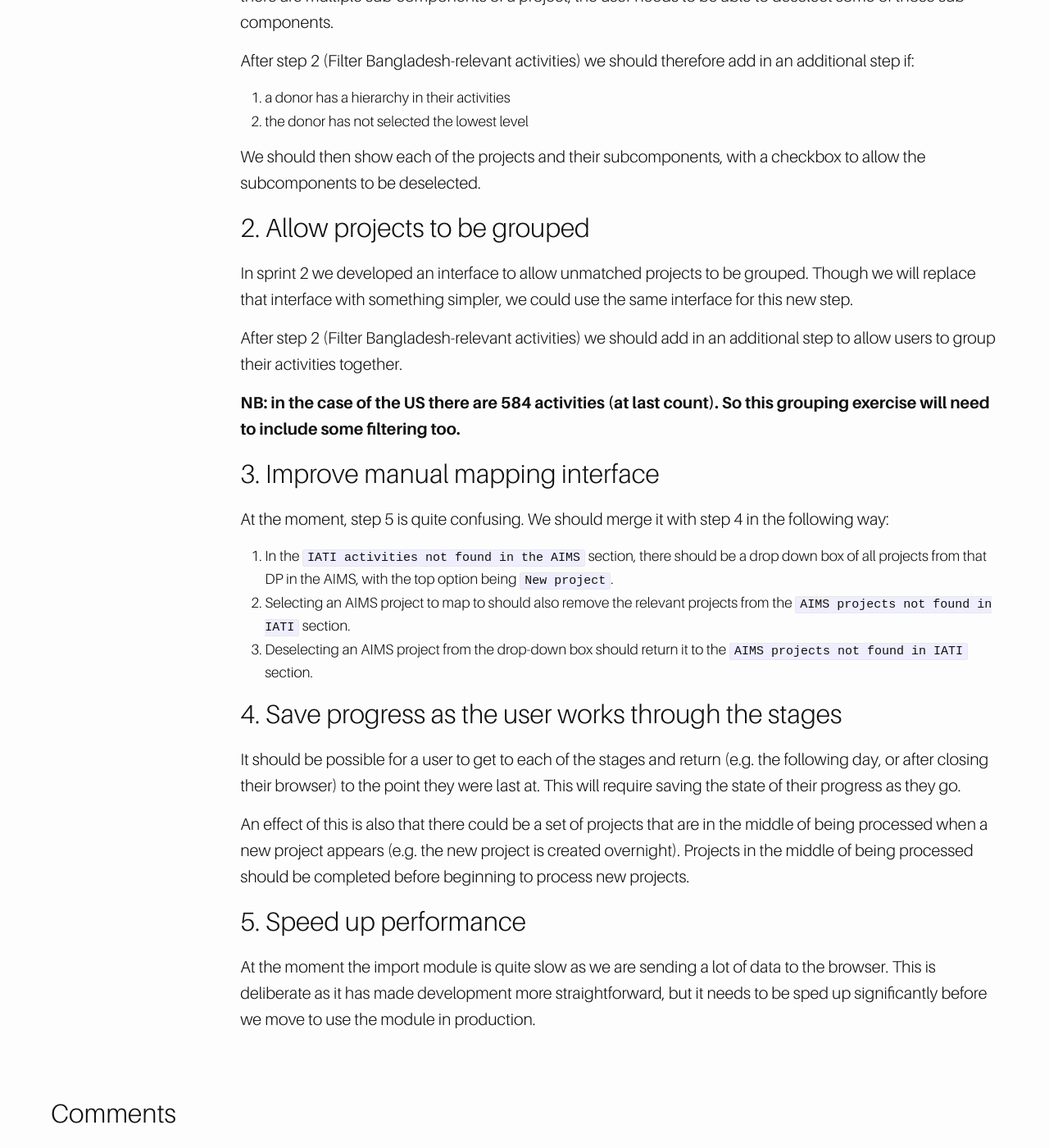
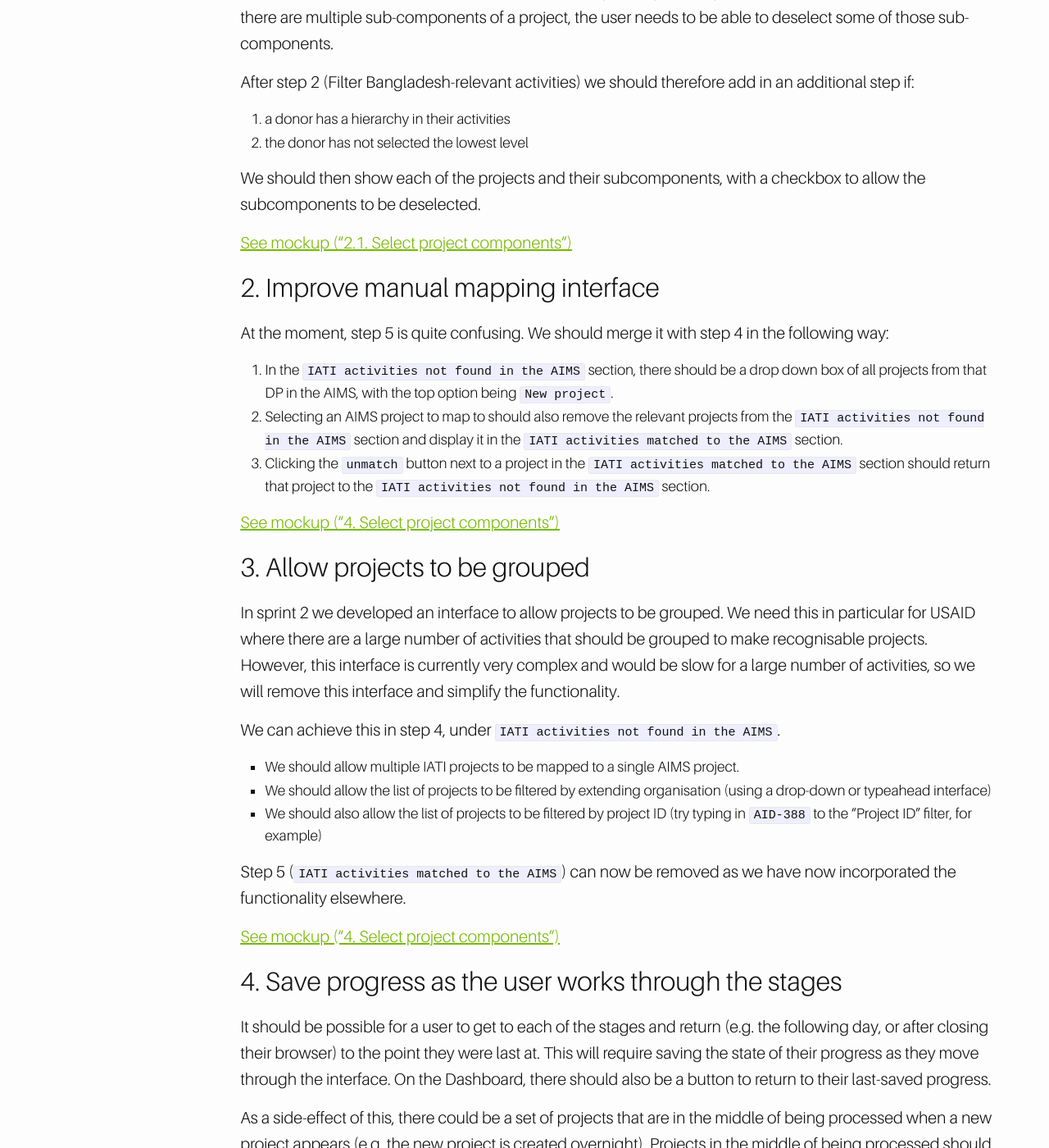
Before and after one commit to BD-IATI/bd-iati.github.io, a Jekyll site: the page built from _development/sprint-7.md, in a window 1280 px wide and 1400 px high, scrolled down 1048 px. Shown: the whole window at 82% size. Built offline with Jekyll 4.4.1, drawn with Linux system fonts in a browser that asks for light colours; comment, search, counter and statistics services are not loaded; some of the changed text lies outside the part shown.

Commit message:
Update sprint 7 documentation

```diff
--- a/_development/sprint-7.md
+++ b/_development/sprint-7.md
@@ -16,8 +16,8 @@ order: 7
 The main goals of sprint 7 are:
 
 1. Allow components of projects to be deselected (required for DFID projects)
-2. Allow activities to be grouped into recognisable projects (required for USAID projects)
-3. Allow projects to be manually mapped to the AIMS where automatic mapping failed
+2. Allow projects to be manually mapped to the AIMS where automatic mapping failed
+3. Allow activities to be grouped into recognisable projects (required for USAID projects)
 4. Save progress as the user works through the stages
 5. Speed up performance
 
@@ -42,28 +42,42 @@ After step 2 (Filter Bangladesh-relevant activities) we should therefore add in
 
 We should then show each of the projects and their subcomponents, with a checkbox to allow the subcomponents to be deselected.
 
-## 2. Allow projects to be grouped
+[See mockup ("2.1. Select project components")](http://test.brough.io/bd/sprint7.htm)
 
-In sprint 2 we developed an interface to allow unmatched projects to be grouped. Though we will replace that interface with something simpler, we could use the same interface for this new step.
-
-After step 2 (Filter Bangladesh-relevant activities) we should add in an additional step to allow users to group their activities together.
-
-**NB: in the case of the US there are 584 activities (at last count). So this grouping exercise will need to include some filtering too.**
-
-## 3. Improve manual mapping interface
+## 2. Improve manual mapping interface
 
 At the moment, step 5 is quite confusing. We should merge it with step 4 in the following way:
 
 1. In the `IATI activities not found in the AIMS` section, there should be a drop down box of all projects from that DP in the AIMS, with the top option being `New project`.
-2. Selecting an AIMS project to map to should also remove the relevant projects from the `AIMS projects not found in IATI` section.
-3. Deselecting an AIMS project from the drop-down box should return it to the `AIMS projects not found in IATI` section.
+2. Selecting an AIMS project to map to should also remove the relevant projects from the `IATI activities not found in the AIMS` section and display it in the `IATI activities matched to the AIMS` section.
+3. Clicking the `unmatch` button next to a project in the `IATI activities matched to the AIMS` section should return that project to the `IATI activities not found in the AIMS` section.
+
+[See mockup ("4. Select project components")](http://test.brough.io/bd/sprint7.htm)
+
+## 3. Allow projects to be grouped
+
+In sprint 2 we developed an interface to allow projects to be grouped. We need this in particular for USAID where there are a large number of activities that should be grouped to make recognisable projects. However, this interface is currently very complex and would be slow for a large number of activities, so we will remove this interface and simplify the functionality.
+
+We can achieve this in step 4, under `IATI activities not found in the AIMS`.
+
+* We should allow multiple IATI projects to be mapped to a single AIMS project.
+* We should allow the list of projects to be filtered by extending organisation (using a drop-down or typeahead interface)
+* We should also allow the list of projects to be filtered by project ID (try typing in `AID-388` to the "Project ID" filter, for example)
+
+Step 5 (`IATI activities matched to the AIMS`) can now be removed as we have now incorporated the functionality elsewhere.
+
+[See mockup ("4. Select project components")](http://test.brough.io/bd/sprint7.htm)
 
 ## 4. Save progress as the user works through the stages
 
-It should be possible for a user to get to each of the stages and return (e.g. the following day, or after closing their browser) to the point they were last at. This will require saving the state of their progress as they go.
+It should be possible for a user to get to each of the stages and return (e.g. the following day, or after closing their browser) to the point they were last at. This will require saving the state of their progress as they move through the interface. On the Dashboard, there should also be a button to return to their last-saved progress.
 
-An effect of this is also that there could be a set of projects that are in the middle of being processed when a new project appears (e.g. the new project is created overnight). Projects in the middle of being processed should be completed before beginning to process new projects.
+As a side-effect of this, there could be a set of projects that are in the middle of being processed when a new project appears (e.g. the new project is created overnight). Projects in the middle of being processed should be completed before beginning to process new projects.
 
 ## 5. Speed up performance
 
 At the moment the import module is quite slow as we are sending a lot of data to the browser. This is deliberate as it has made development more straightforward, but it needs to be sped up significantly before we move to use the module in production.
+
+## Remaining to do
+
+Once we've completed the other steps identified above, we need to go through and check the interface works for a range of different donors, and ensure the user interface is clear and clean. This will probably involve some textual and stylistic modification. We also need to check that updates are working well and that the project delegation / merging functions work well.
```
